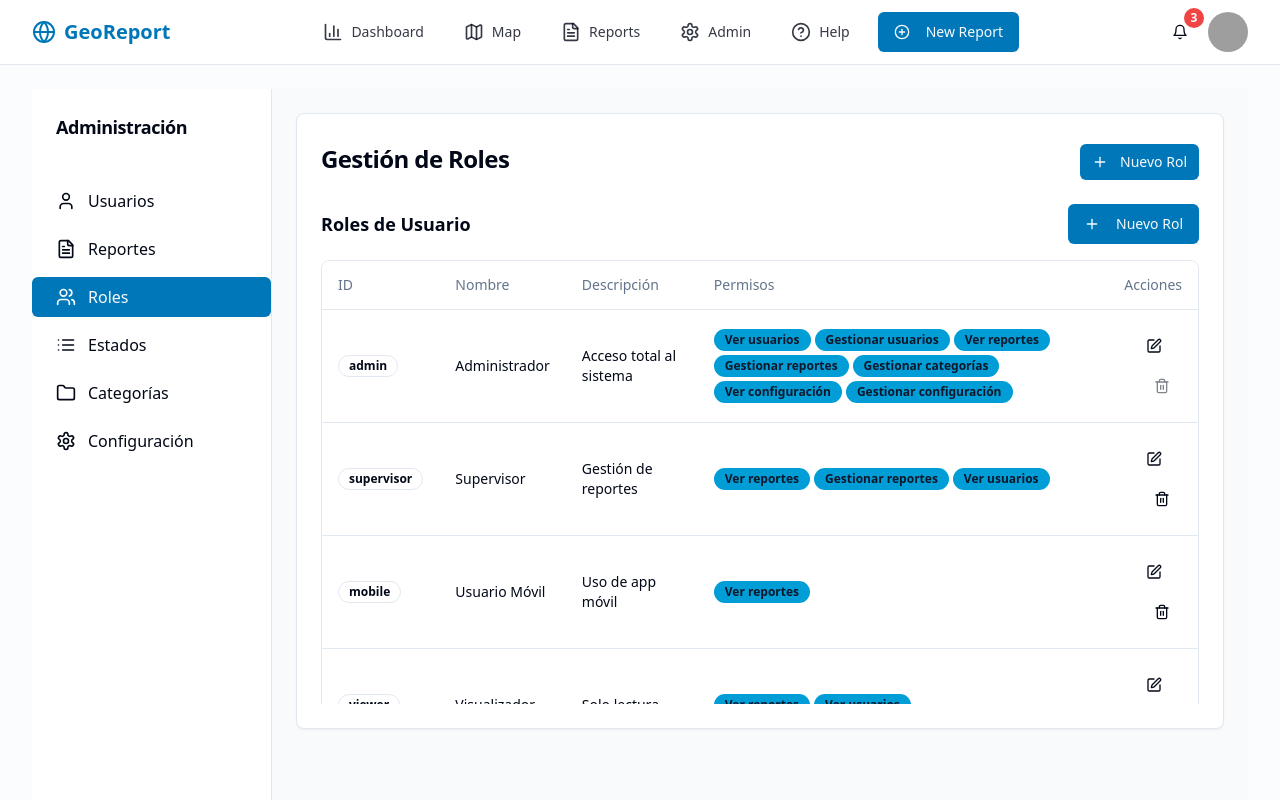
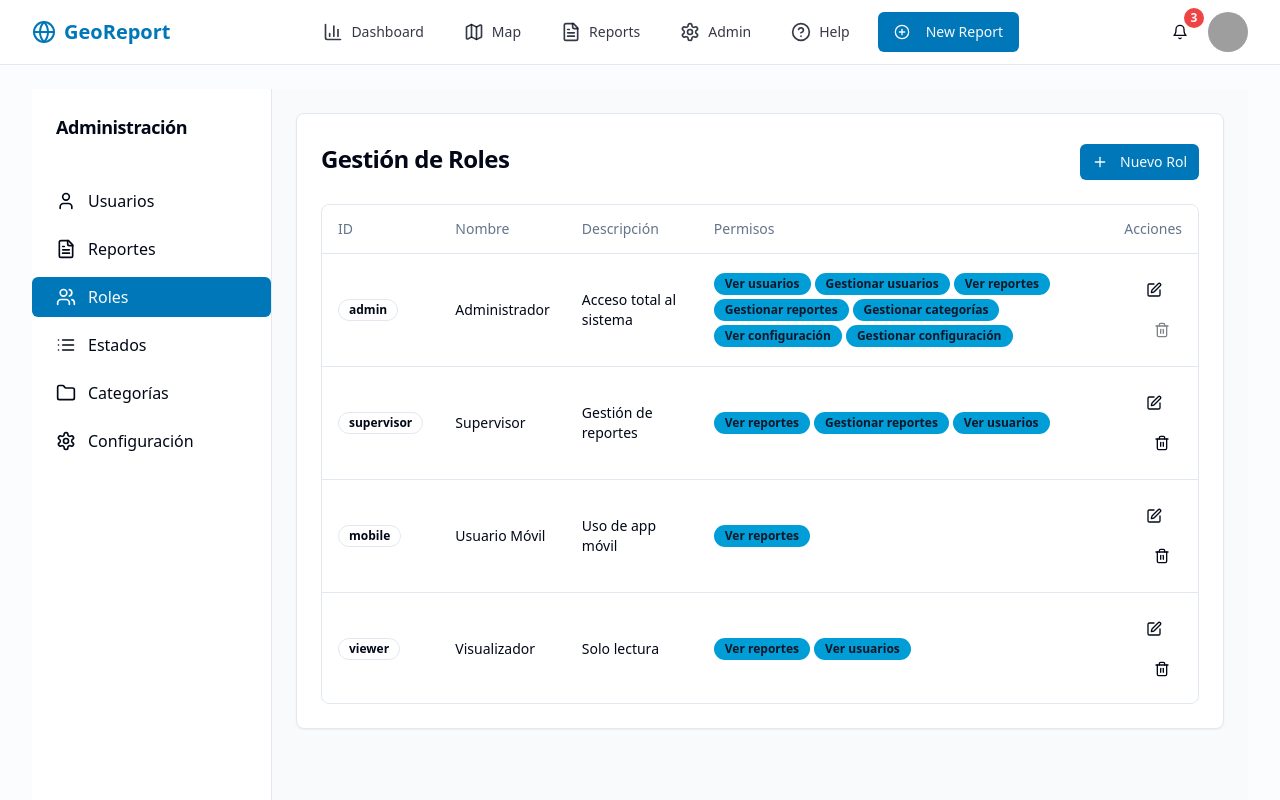
Before and after one commit to elias3446/geo-report-compass-76, a React (Vite) app: page /admin/roles in a window 1280 px wide. Shown: the top 800 px of the page. Built offline with nearby package versions, Linux system fonts and the light colour scheme; grey boxes are pictures that could not be loaded.

Commit message:
Remove unused component

```diff
--- a/src/components/admin/RoleManageTable.tsx
+++ b/src/components/admin/RoleManageTable.tsx
@@ -129,13 +129,6 @@ const RoleManageTable: React.FC = () => {
 
   return (
     <div>
-      <div className="flex items-center justify-between mb-4">
-        <h3 className="font-bold text-lg">Roles de Usuario</h3>
-        <Button onClick={() => setIsDialogOpen(true)}>
-          <Plus className="h-4 w-4 mr-2" />
-          Nuevo Rol
-        </Button>
-      </div>
 
       <ScrollArea className="h-[500px] border rounded-lg">
         <Table>
```
